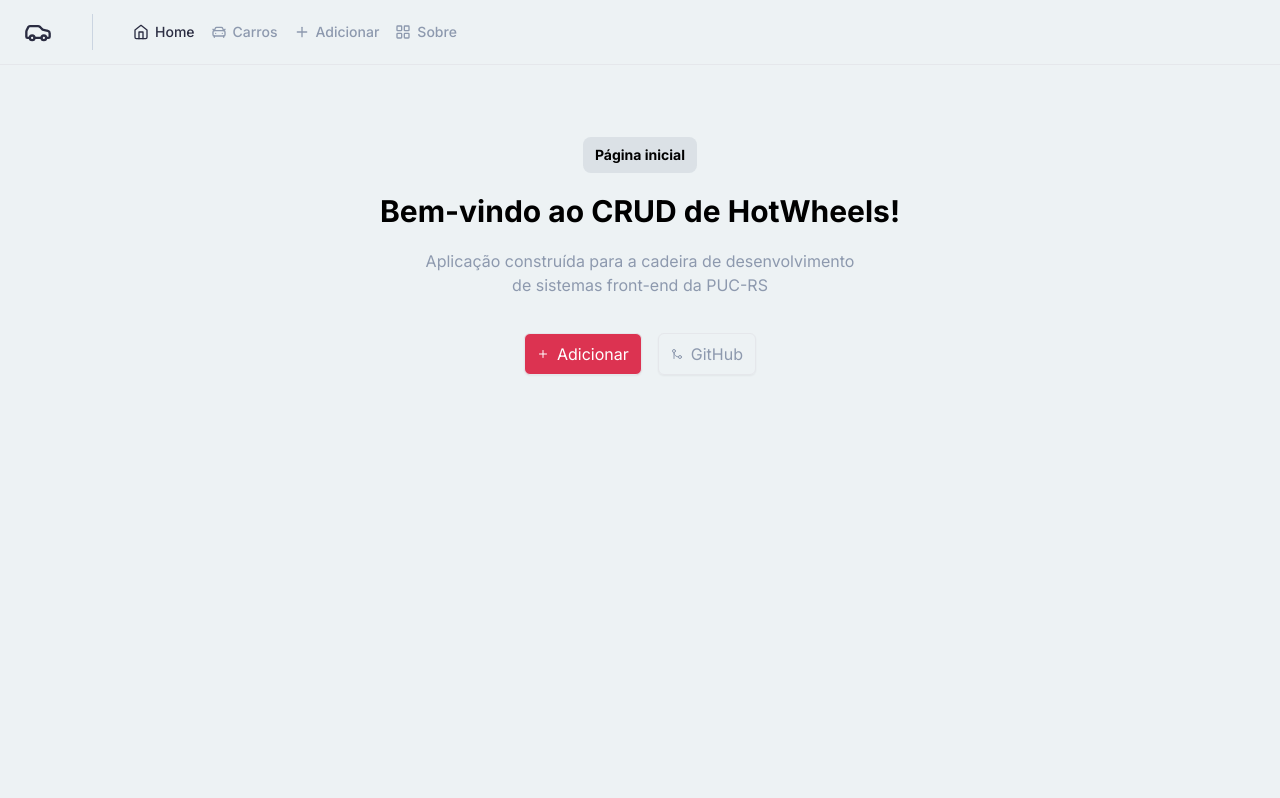
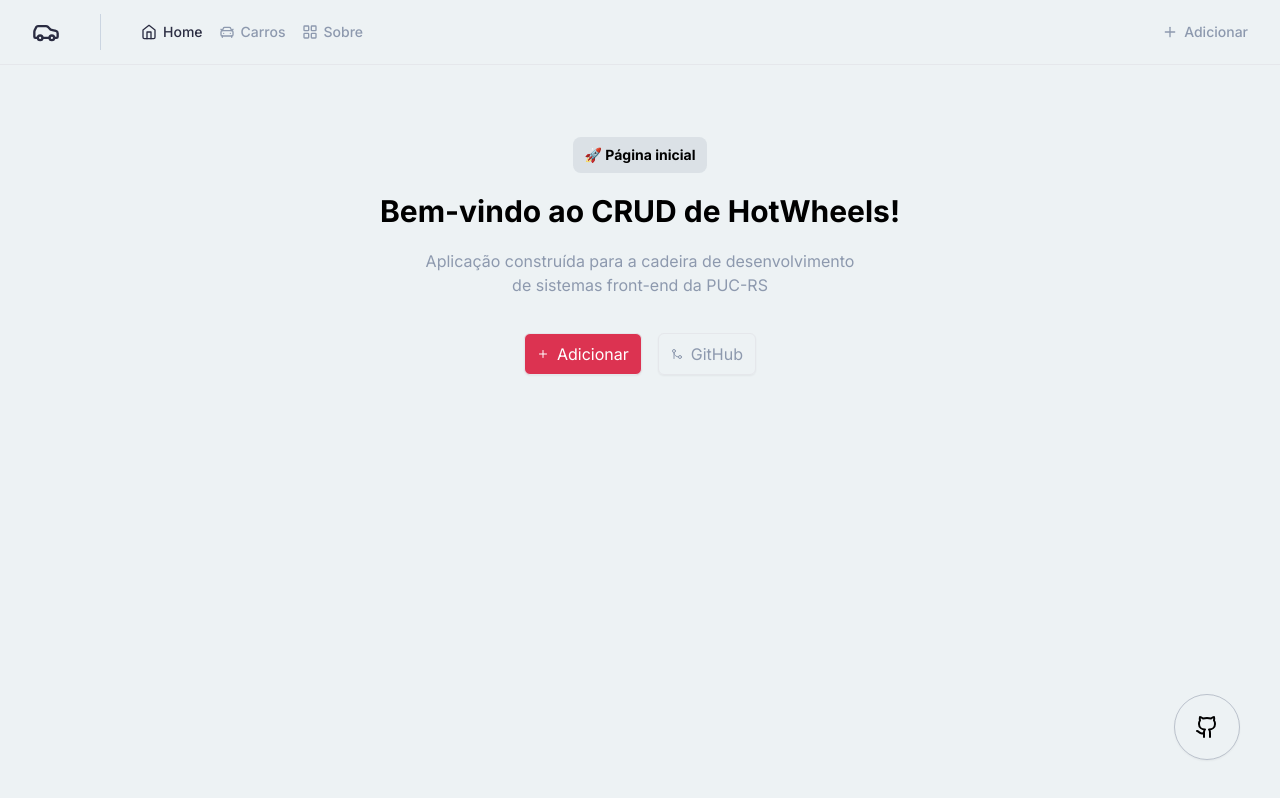
Before and after one commit to RenanFachin/PUCRS_hotwheels-CRUD, a React (Vite) app: page / in a window 1280 px wide. Built offline with nearby package versions, Linux system fonts and the light colour scheme.

Commit message:
feat: Cria componente de github widget e finaliza navbar

```diff
--- /dev/null
+++ b/src/components/github-widget.tsx
@@ -0,0 +1,27 @@
+import { Link } from 'react-router-dom'
+
+export function GithubWidget() {
+  return (
+    <Link
+      to="https://github.com/RenanFachin"
+      target="_blank"
+      className="fixed bottom-10 right-10 rounded-full border border-primary-600/40 p-5 shadow-sm transition-all hover:scale-110 hover:border-primary-900"
+    >
+      <svg
+        xmlns="http://www.w3.org/2000/svg"
+        width="24"
+        height="24"
+        viewBox="0 0 24 24"
+        fill="none"
+        stroke="currentColor"
+        strokeWidth="2"
+        strokeLinecap="round"
+        strokeLinejoin="round"
+        className="lucide lucide-github"
+      >
+        <path d="M15 22v-4a4.8 4.8 0 0 0-1-3.5c3 0 6-2 6-5.5.08-1.25-.27-2.48-1-3.5.28-1.15.28-2.35 0-3.5 0 0-1 0-3 1.5-2.64-.5-5.36-.5-8 0C6 2 5 2 5 2c-.3 1.15-.3 2.35 0 3.5A5.403 5.403 0 0 0 4 9c0 3.5 3 5.5 6 5.5-.39.49-.68 1.05-.85 1.65-.17.6-.22 1.23-.15 1.85v4" />
+        <path d="M9 18c-4.51 2-5-2-7-2" />
+      </svg>
+    </Link>
+  )
+}
--- a/src/components/nav-link.tsx
+++ b/src/components/nav-link.tsx
@@ -8,7 +8,7 @@
   return (
     <Link
       data-active={pathname === props.to}
-      className="text-primary-500 hover:text-primary-700 data-[active=true]:text-primary-900 flex items-center gap-1.5 text-sm font-medium"
+      className="flex items-center gap-1.5 text-sm font-medium text-primary-500 hover:text-primary-700 data-[active=true]:text-primary-900"
       {...props}
     />
   )
--- a/src/components/navbar.tsx
+++ b/src/components/navbar.tsx
@@ -5,8 +5,8 @@
 export function Navbar() {
   return (
     <div className="border-b">
-      <div className="flex h-16 items-center gap-10 px-6">
-        <Car className="text-primary-900 size-7" />
+      <div className="flex h-16 items-center gap-10 px-8">
+        <Car className="size-7 text-primary-900" />
 
         <hr className="h-9 border-l border-slate-300" />
 
@@ -21,16 +21,18 @@
             Carros
           </NavLink>
 
-          <NavLink to="/add-cars">
-            <Plus className="size-4" />
-            Adicionar
-          </NavLink>
-
           <NavLink to="/about">
             <LayoutGrid className="size-4" />
             Sobre
           </NavLink>
         </nav>
+
+        <div className="ml-auto flex items-center gap-2">
+          <NavLink to="/add-cars">
+            <Plus className="size-4" />
+            Adicionar
+          </NavLink>
+        </div>
       </div>
     </div>
   )
--- a/src/pages/_layouts/app.tsx
+++ b/src/pages/_layouts/app.tsx
@@ -1,16 +1,19 @@
 import { Outlet } from 'react-router-dom'
 
+import { GithubWidget } from '@/components/github-widget'
 import { Navbar } from '@/components/navbar'
 
 export function AppLayout() {
   return (
-    <div className="bg-primary-100 flex min-h-screen flex-col antialiased">
+    <div className="flex min-h-screen flex-col bg-primary-100 antialiased">
       <Navbar />
 
       <div className="flex flex-1 flex-col gap-4 p-8 pt-6">
         {/* Contéudo da página */}
         <Outlet />
       </div>
+
+      <GithubWidget />
     </div>
   )
 }
--- a/src/pages/app/home.tsx
+++ b/src/pages/app/home.tsx
@@ -8,7 +8,7 @@
     <div className="mx-auto flex w-full max-w-5xl flex-col items-center space-y-5 py-12">
       <Helmet title="Home" />
       <span className="rounded-lg bg-primary-300/30 px-3 py-2 text-sm font-bold">
-        Página inicial
+        🚀 Página inicial
       </span>
 
       <p className="text-3xl font-bold">Bem-vindo ao CRUD de HotWheels!</p>
```
